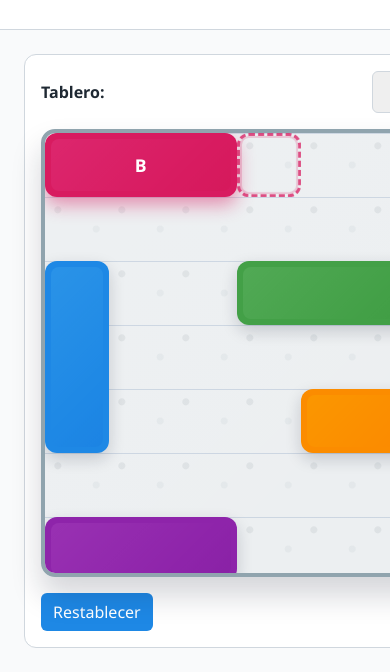
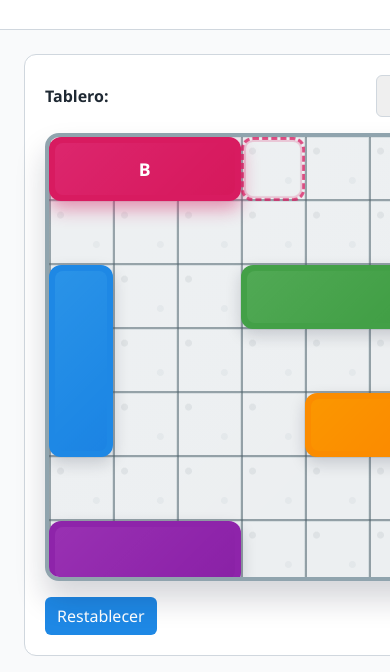
Before and after one commit to JiCorrales/traffic-jam-solver, a plain HTML site: page src/index.html in a window 390 px wide. Shown: the part 149-821 px from the top of the page. Drawn offline with Linux system fonts and the light colour scheme; no server answers.

Commit message:
Refine grid layout and board styling for better balance and responsiveness
Updated the main layout grid to use 7fr/3fr column ratios, stretching the view to full height while giving the board more breathing room without overlapping controls
Expanded the maximum width and adjusted panel padding and min-height values to maintain proportional spacing
Centered the board within its panel, limited its size to 70% of the available area, and improved cell visibility with subtle concrete-like gradients
Added responsive adjustments so the layout collapses into a single column on smaller screens and prevents layout jumps by refining min-height behavior

```diff
--- a/assets/styles.css
+++ b/assets/styles.css
@@ -10,7 +10,8 @@
     --text-color: #1f2933;
     --border-color: #d0d7de;
     --board-base: #eceff1;
-    --board-grid: #cbd5e1;
+    --grid-line-color: rgba(69, 90, 100, 0.55);
+    --grid-line-soft: rgba(207, 216, 220, 0.75);
     --board-speck-1: rgba(55, 71, 79, 0.08);
     --board-speck-2: rgba(84, 110, 122, 0.06);
     --vehicle-colors: #1e88e5,#43a047,#fb8c00,#8e24aa,#00acc1,#f4511e,#3949ab,#d81b60;
@@ -46,12 +47,14 @@ body {
 
 .layout {
     display: grid;
-    grid-template-columns: minmax(320px, 420px) minmax(320px, 1fr);
+    grid-template-columns: 7fr 3fr;
     gap: 1.5rem;
     padding: 1.5rem;
-    max-width: 1100px;
+    max-width: 1280px;
     width: 100%;
     margin: 0 auto;
+    align-items: stretch;
+    min-height: calc(100vh - 8rem);
 }
 
 .board-panel,
@@ -59,10 +62,15 @@ body {
     background-color: #fff;
     border: 1px solid var(--border-color);
     border-radius: 12px;
-    padding: 1rem;
+    padding: 1.25rem;
     display: flex;
     flex-direction: column;
     gap: 1rem;
+    min-height: 0;
+}
+
+.board-panel {
+    flex: 1;
 }
 
 .board-header,
@@ -70,22 +78,35 @@ body {
     display: flex;
     justify-content: space-between;
     align-items: center;
+    width: 100%;
 }
 
 .board {
     position: relative;
     width: calc(var(--cell-size) * var(--board-columns, var(--board-size)));
     height: calc(var(--cell-size) * var(--board-rows, var(--board-size)));
-    background:
-        radial-gradient(circle at 20% 20%, var(--board-speck-1) 0 3px, transparent 4px),
-        radial-gradient(circle at 80% 50%, var(--board-speck-2) 0 3px, transparent 4px),
-        repeating-linear-gradient(0deg, var(--board-base), var(--board-base) calc(var(--cell-size) - 1px), var(--board-grid) calc(var(--cell-size) - 1px), var(--board-grid) var(--cell-size)),
-        repeating-linear-gradient(90deg, var(--board-base), var(--board-base) calc(var(--cell-size) - 1px), var(--board-grid) calc(var(--cell-size) - 1px), var(--board-grid) var(--cell-size));
-    background-size: var(--cell-size) var(--cell-size);
+    margin: 0 auto;
+    background-color: var(--board-base);
+    background-image:
+        radial-gradient(circle at 18% 22%, var(--board-speck-1) 0 3px, transparent 4px),
+        radial-gradient(circle at 74% 68%, var(--board-speck-2) 0 3px, transparent 4px),
+        linear-gradient(0deg, var(--grid-line-color) 0 2px, transparent 2px),
+        linear-gradient(90deg, var(--grid-line-color) 0 2px, transparent 2px),
+        linear-gradient(0deg, transparent calc(var(--cell-size) - 1px), var(--grid-line-soft) calc(var(--cell-size) - 1px)),
+        linear-gradient(90deg, transparent calc(var(--cell-size) - 1px), var(--grid-line-soft) calc(var(--cell-size) - 1px));
+    background-size:
+        var(--cell-size) var(--cell-size),
+        var(--cell-size) var(--cell-size),
+        var(--cell-size) var(--cell-size),
+        var(--cell-size) var(--cell-size),
+        var(--cell-size) var(--cell-size),
+        var(--cell-size) var(--cell-size);
     border-radius: 14px;
     border: 4px solid #90a4ae;
     overflow: hidden;
     box-shadow: 0 18px 30px rgba(15, 23, 42, 0.18);
+    display: grid;
+    place-items: center;
 }
 
 .board::before {
@@ -256,6 +277,7 @@ textarea {
 @media (max-width: 920px) {
     .layout {
         grid-template-columns: 1fr;
+        min-height: auto;
     }
 
     .board {
```
